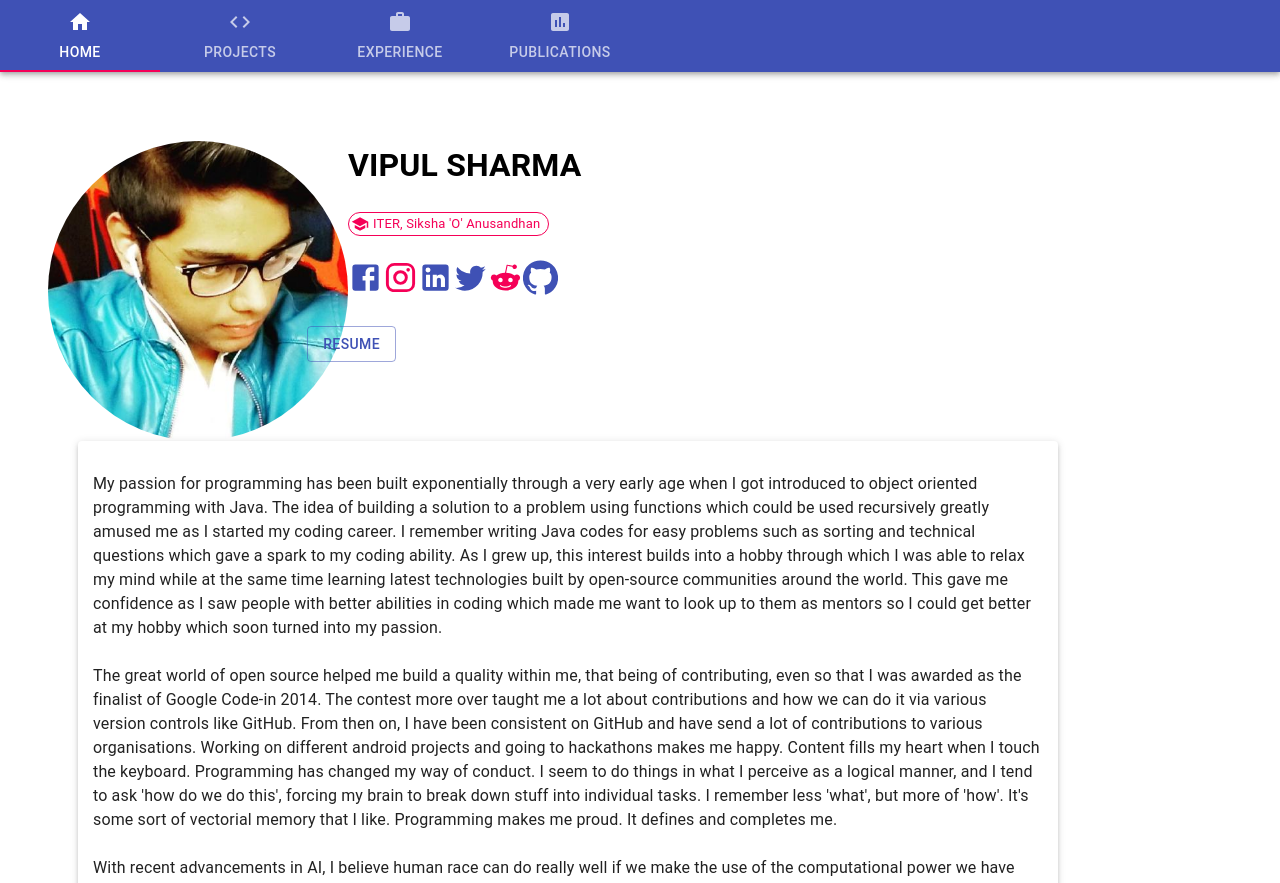
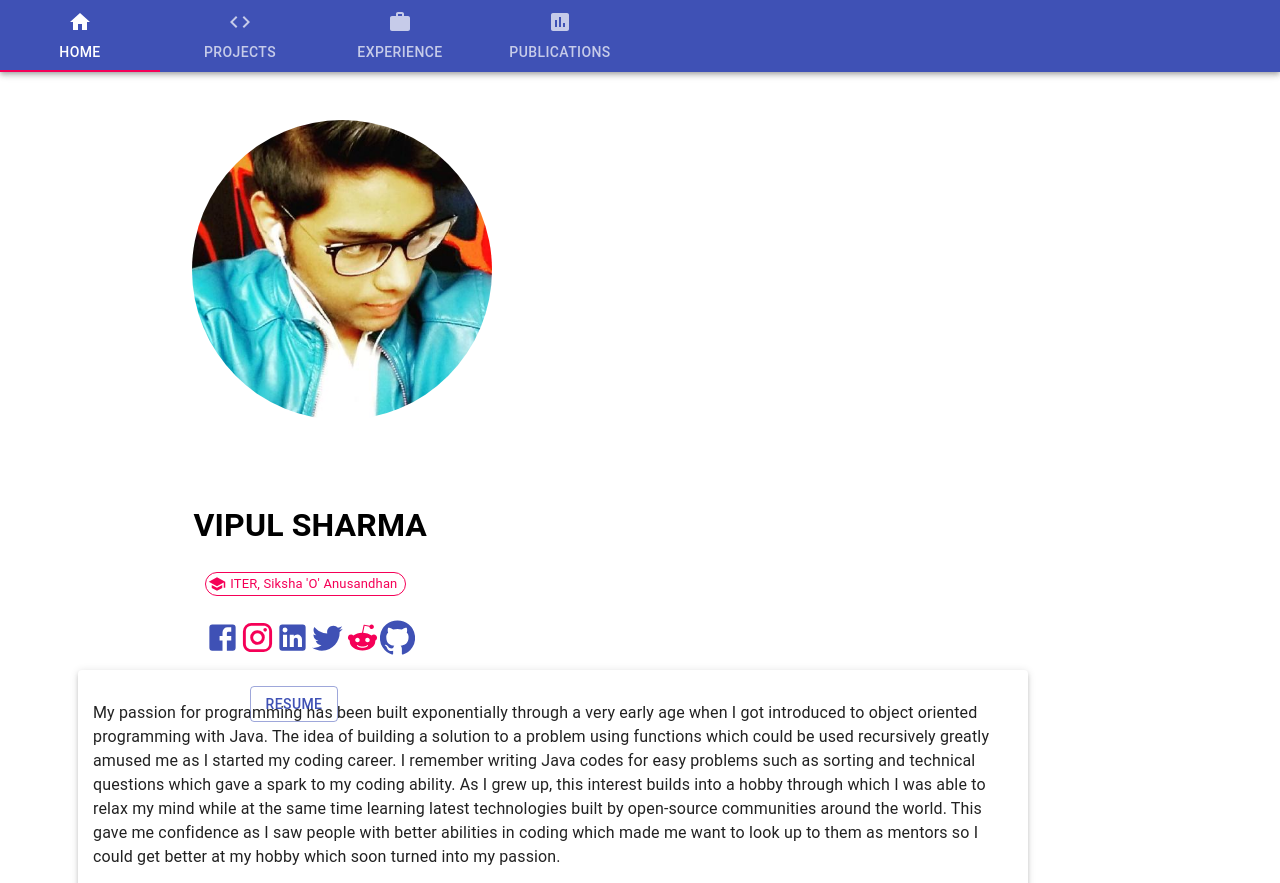
Before and after one commit to vipulroxx/vipulroxx.github.io, a React (Create React App) app: page / in a window 1280 px wide. Shown: the top 883 px of the page. Built offline with nearby package versions, Linux system fonts and the light colour scheme.

Commit message:
Fixed media screen styles

```diff
--- a/src/App.css
+++ b/src/App.css
@@ -1,67 +1,46 @@
 .App {
   text-align: center;
 }
-
-.App-logo {
-  height: 40vmin;
-  pointer-events: none;
+.profile-container {
+  position: absolute;
+  top: 60%;
+  left: 6%;
+  display: block;
 }
-
-@media (prefers-reduced-motion: no-preference) {
-  .App-logo {
-    animation: App-logo-spin infinite 20s linear;
-  }
+.paper-profile {
+  float:left;
+  display: flex;
+  max-width: 950px;
+  margin-left: 30px;
 }
-
-.App-header {
-  background-color: #282c34;
-  min-height: 100vh;
-  display: flex;
-  flex-direction: column;
-  align-items: center;
-  justify-content: center;
-  font-size: calc(10px + 2vmin);
-  color: white;
-}
-
-.App-link {
-  color: #61dafb;
-}
-
-@keyframes App-logo-spin {
-  from {
-    transform: rotate(0deg);
-  }
-  to {
-    transform: rotate(360deg);
-  }
-}
-
-@media only screen and (max-width: 600px) {
+@media only screen and (max-width: 1400px) {
   img{
     position: absolute;
-    left: 25%;
+    left: 15%;
     top: 15%;
   }
   h1 {
     position: relative;
-    margin-top: 75%;
-    left: 25%;
+    top: 1%;
+    left: 50%;
   }
   .profile-chip {
     position: relative;
-    margin-top: 1%;
-    left: 28%;
+    top: 1%;
+    left: 55%;
   }
   .profile-icons {
     position: relative;
-    margin-top: 1%;
-    left: 27%;
+    top: 1%;
+    left: 55%;
   }
   .profile-resume {
     position: relative;
-    margin-top: 1%;
-    left: 15%;
+    top: 1%;
+    left: 50%;
     margin-bottom: 20%;
   }
+  .paper-profile {
+    margin-top: 550px;
+  }
 }
--- a/src/App.js
+++ b/src/App.js
@@ -168,13 +168,15 @@ export default function App() {
           </Button>
           </div>
         </div>
-        <Paper elevation={3} style={{marginLeft: "30px", display: "flex", float: "left" , maxWidth: "950px", padding: "15px"}}>
+        <div class="paper-profile">
+        <Paper elevation={3} style={{padding: "15px"}}>
           <p>
             My passion for programming has been built exponentially through a very early age when I got introduced to object oriented programming with Java. The idea of building a solution to a problem using functions which could be used recursively greatly amused me as I started my coding career. I remember writing Java codes for easy problems such as sorting and technical questions which gave a spark to my coding ability. As I grew up, this interest builds into a hobby through which I was able to relax my mind while at the same time learning latest technologies built by open-source communities around the world. This gave me confidence as I saw people with better abilities in coding which made me want to look up to them as mentors so I could get better at my hobby which soon turned into my passion.<br></br><br></br>
             The great world of open source helped me build a quality within me, that being of contributing, even so that I was awarded as the finalist of Google Code-in 2014. The contest more over taught me a lot about contributions and how we can do it via various version controls like GitHub. From then on, I have been consistent on GitHub and have send a lot of contributions to various organisations. Working on different android projects and going to hackathons makes me happy. Content fills my heart when I touch the keyboard. Programming has changed my way of conduct. I seem to do things in what I perceive as a logical manner, and I tend to ask 'how do we do this', forcing my brain to break down stuff into individual tasks. I remember less 'what', but more of 'how'. It's some sort of vectorial memory that I like. Programming makes me proud. It defines and completes me.<br></br><br></br>
             With recent advancements in AI, I believe human race can do really well if we make the use of the computational power we have got. It's up to us to save the planet, our home and the generation to come so that they can thrive to do better towards humanity instead. I want to learn and implement my knowledge through the use of powerful computation techniques to get to what I want to achieve in life along with making businesses more productive and efficient through my knowledge and capabilities.
           </p>
         </Paper>
+        </div>
       </TabPanel>
       <TabPanel value={value} index={1}>
       <Card className={classes.root}>
```
